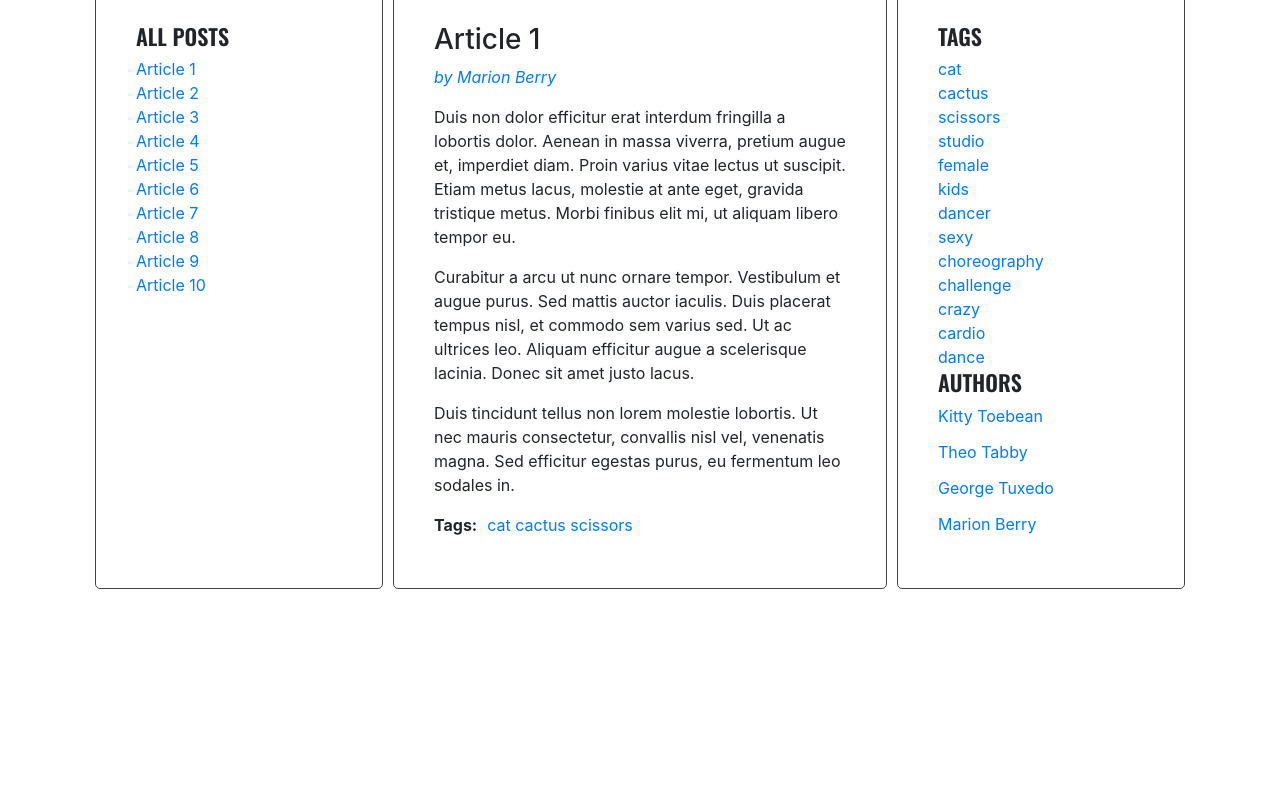
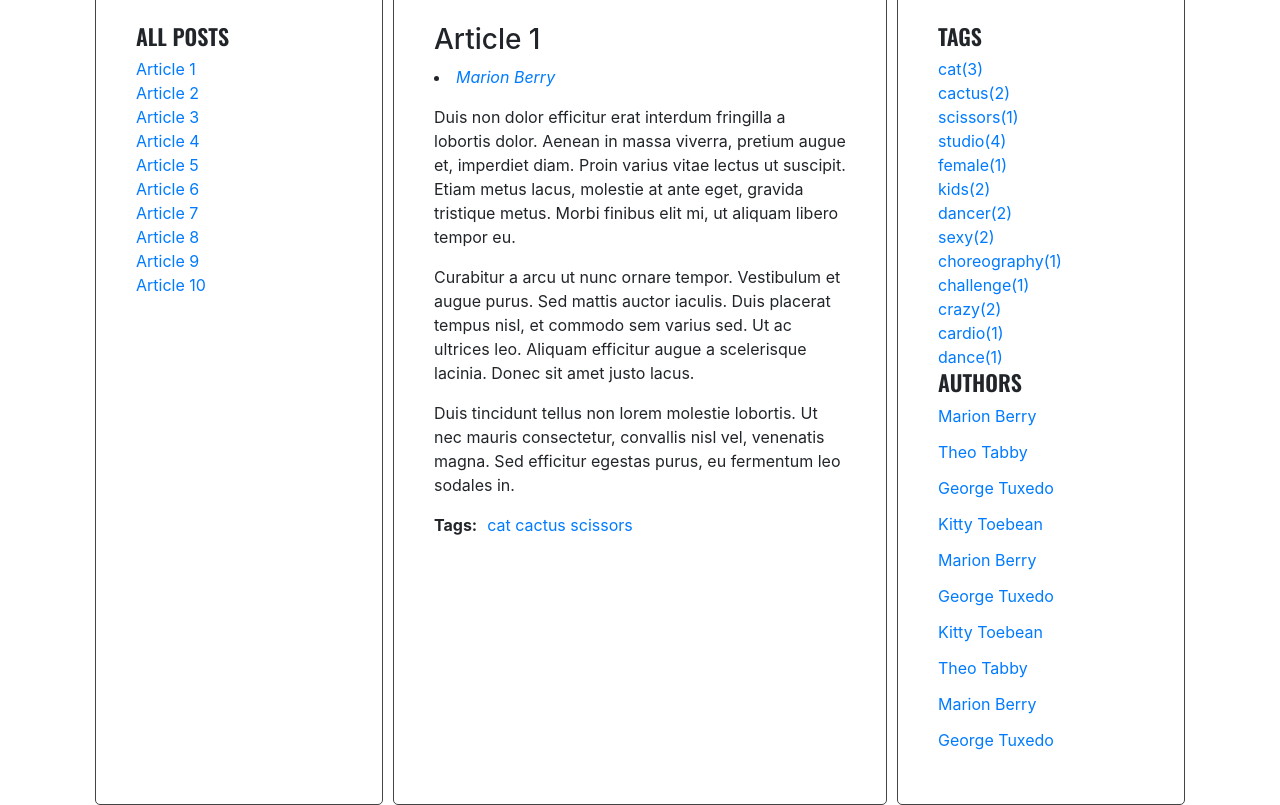
Before and after one commit to kacperkoza34/blog, a website: page index.html in a window 1280 px wide. Shown: the part 130-935 px from the top of the page. Before the commit the page ends 800 px from the top, so only its background shows below. Drawn offline with nearby package versions, Linux system fonts and the light colour scheme.

Commit message:
Add authors list

```diff
--- a/index.html
+++ b/index.html
@@ -191,36 +191,21 @@
         </section>
         <aside class="sidebar">
           <h2 class="section-title">Tags</h2>
-          <ul class="list tags">
+          <ul class="list tags" id="list-tags">
           </ul>
           <h2 class="section-title">Authors</h2>
           <ul class="list authors">
-            <li>
-              <a href="#">
-                <span class="author-name">Kitty Toebean</span>
-              </a>
-            </li>
-            <li>
-              <a href="#">
-                <span class="author-name">Theo Tabby</span>
-              </a>
-            </li>
-            <li>
-              <a href="#">
-                <span class="author-name">George Tuxedo</span>
-              </a>
-            </li>
-            <li>
-              <a href="#">
-                <span class="author-name">Marion Berry</span>
-              </a>
-            </li>
           </ul>
         </aside>
       </main>
     </div>
   </div>
+  <script id="template-article-link" type="text/x-handlebars-template">
+  <li><a href="#{{ id }}"><span>{{ title }}</span></a></li>
+</script>
+
 	<script src="js/functions.js"></script>
+  <script src="https://cdnjs.cloudflare.com/ajax/libs/handlebars.js/4.1.0/handlebars.min.js"></script>
 	<script src="js/script.js"></script>
   <script src="https://code.jquery.com/jquery-3.2.1.slim.min.js" integrity="sha384-KJ3o2DKtIkvYIK3UENzmM7KCkRr/rE9/Qpg6aAZGJwFDMVNA/GpGFF93hXpG5KkN" crossorigin="anonymous"></script>
   <script src="https://maxcdn.bootstrapcdn.com/bootstrap/4.0.0/js/bootstrap.min.js" integrity="sha384-JZR6Spejh4U02d8jOt6vLEHfe/JQGiRRSQQxSfFWpi1MquVdAyjUar5+76PVCmYl" crossorigin="anonymous"></script>
--- a/js/script.js
+++ b/js/script.js
@@ -1,4 +1,13 @@
 'use strict';
+
+const templates = {
+  articleLink: Handlebars.compile(document.querySelector('#template-article-link').innerHTML)
+}
+
+
+
+
+
 const titleClickHandler = function(event){
   event.preventDefault();
   const clickedElement = this;
@@ -20,7 +29,8 @@ const optArticleSelector = '.post',
   optTitleSelector = '.post-title',
   optTitleListSelector = '.titles',
   optArticleTagsSelector = '.post-tags .list',
-  optArticleAuthorSelector = '.post .post-author';
+  optArticleAuthorSelector = '.post .post-author',
+  optAuthorsListSelector = '.authors ul';
 
 function generateTitleLinks(customSelector = ''){
   const titleList = document.querySelector(optTitleListSelector);
@@ -31,7 +41,10 @@ function generateTitleLinks(customSelector = ''){
   for( let article of articles) {
     const articleId = article.getAttribute('id');
     const articleTitle = article.querySelector(optTitleSelector).innerHTML;
-    const linkHTML = '<li><a href="#' + articleId + '"><span>' + articleTitle + '</span></a></li>';
+  //  const linkHTML = '<li><a href="#' + articleId + '"><span>' + articleTitle + '</span></a></li>';
+
+    const linkHTMLData = {id: articleId, title: articleTitle};
+    const linkHTML = templates.articleLink(linkHTMLData);
     html = html + linkHTML;
   }
   titleList.innerHTML = html;
@@ -40,12 +53,27 @@ function generateTitleLinks(customSelector = ''){
     link.addEventListener('click', titleClickHandler);
   }
 }
+
 generateTitleLinks();
 
+function calculateTagsParams(tags){     // Object.values(allTags) dosen't work !!!
+  const params = { max: '0', min: '99'};
+  for(let tag in tags){
+    console.log(tags[tag]);
+    if(tags[tag] > params.max){
+      params.max = tags[tag];
+    }
+    if(tags[tag] < params.min){
+      params.min = tags[tag];
+    }
+   }
+  return params;
+}
 function generateTags(){
-
-  let allTags = [];
-
+  let allTags = {};
+  const tagsParams = calculateTagsParams(allTags);
+  console.log('tagsParams', tagsParams);
+  let allTagsHTML = '';
   const articles = document.querySelectorAll(optArticleSelector);
   for( let article of articles) {
     const tagList = article.querySelector(optArticleTagsSelector);
@@ -53,21 +81,40 @@ function generateTags(){
     const articleTags = article.getAttribute('data-tags');
     const articleTagsArray = articleTags.split(' ');
     for (let tag of articleTagsArray){
-      const linkHTML = '<li><a href="#tag-' + tag + '">' + tag + '</a></li>';
+
+      if(!allTags.hasOwnProperty(tag)){
+        /* [NEW] add tag to allTags object */
+      allTags[tag] = 1;
+      }
+      /* [NEW] check if this link is NOT already in allTags */
+      else {
+        allTags[tag]++;
+      }
+  //    const linkHTML = '<li><a href="#tag-' + tag + '">' + tag + '</a></li>';
+      const linkHTMLData = {id:'tag-' + tag, title: tag};
+      const linkHTML = templates.articleLink(linkHTMLData);
       html = html + ' ' + linkHTML;
-      /* [NEW] check if this link is NOT already in allTags */
-      if(allTags.indexOf(linkHTML) == -1){
-        /* [NEW] add generated code to allTags array */
-      allTags.push(linkHTML);
-      }
     }
+
     article.querySelector(optArticleTagsSelector).innerHTML = html;
   }
   /* [NEW] find list of tags in right column */
   const tagList = document.querySelector('.tags');
 
   /* [NEW] add html from allTags to tagList */
-  tagList.innerHTML = allTags.join(' ');
+  //tagList.innerHTML = allTags.join(' ');
+  /* create variable for all links HTML code */
+  /* START LOOP: for each tag in allTags: */
+ for(let tag in allTags){
+    /* generate code of a link and add it to allTagsHTML */
+   allTagsHTML += '<li><a href="#tag-' + tag + '">' +  tag + '(' + allTags[tag] + ')</a></li>';
+ }
+//  console.log(allTagsHTML);
+
+  /* END LOOP: for each tag in allTags: */
+
+  /* add html from allTagsHTML to tagList */
+tagList.innerHTML = allTagsHTML;
 }
 generateTags();
 
@@ -95,19 +142,50 @@ function addClickListenersToTags(){
   }
 }
 
+
+function addClickListenersToTagsSideBar(){
+  const tagsHref = document.querySelectorAll('#list-tags a');
+  for(let link of tagsHref){
+    link.addEventListener('click', tagClickHandler);
+  }
+}
+
+
 addClickListenersToTags();
+addClickListenersToTagsSideBar();
 
 function generateAuthors(){
     const authorsNames = document.querySelectorAll('article');
     for(let author of authorsNames){
       let html = '';
       const authorName = author.getAttribute('data-author');
-      const linkHTML = '<a href="#tag-' + authorName + '">by ' + authorName + '</a>';
-      html = html + ' ' + linkHTML;
-      author.querySelector('.post-author').innerHTML = html;
+    //  const linkHTML = '<a href="#tag-' + authorName + '">by ' + authorName + '</a>';
+      const linkHTMLData = {id: 'tag-' + authorName, title: authorName};
+      const linkHTML = templates.articleLink(linkHTMLData);
+      author.querySelector('.post-author').innerHTML = linkHTML;
     }
 }
 generateAuthors();
+
+function generateAuthorsList(){
+  let authorList = {};
+const authorsNames = document.querySelectorAll('article');
+let html = '';
+for(let author of authorsNames){
+  let authorName = author.getAttribute('data-author');
+    if(!authorList.hasOwnProperty(authorName)){
+      authorList[author] = authorName;
+      const linkHTMLData = {id: 'tag-' + authorName, title: authorName};
+      const linkHTML = templates.articleLink(linkHTMLData);
+      html = html + ' ' + linkHTML;
+  }
+//  const linkHTML = '<a href="#tag-' + authorName + '">by ' + authorName + '</a>';
+  console.log(authorList);
+}
+document.querySelector('.authors').innerHTML = html;
+}
+generateAuthorsList();
+
 
 function authorsClickHandler(event){
   event.preventDefault();
```
